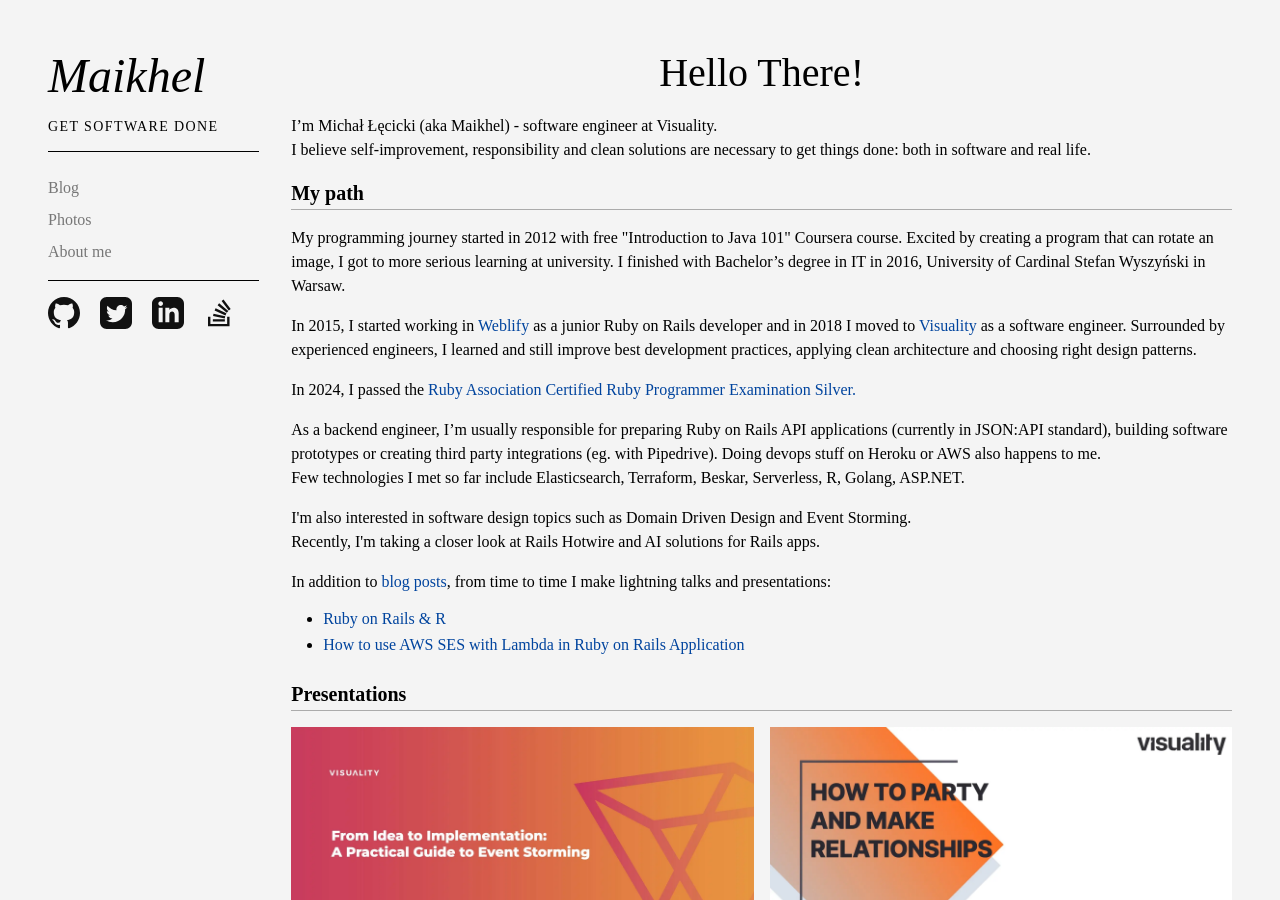
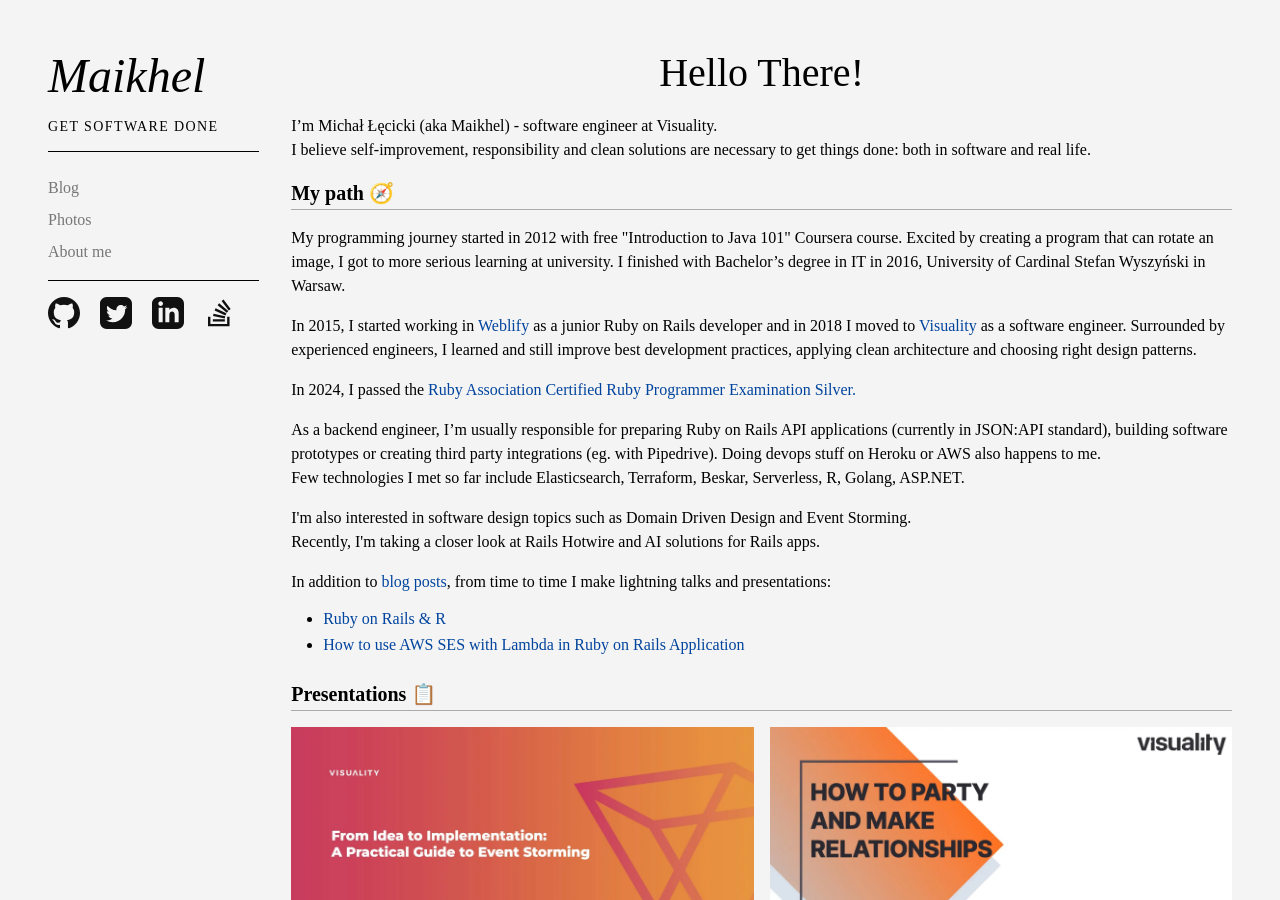
Before and after one commit to maikhel/maikhel.github.io, a Jekyll site: the page built from about.html, in a window 1280 px wide and 900 px high. Built offline with Jekyll 4.4.1, drawn with Linux system fonts in a browser that asks for light colours; some of the changed text lies outside the part shown.

Commit message:
Add emojis to section headings in about.html

```diff
--- a/about.html
+++ b/about.html
@@ -8,7 +8,7 @@
     I believe self-improvement, responsibility and clean solutions are necessary to get things done: both in software and real life.</br>
   </p>
 
-  <h3 class="f4 b pv1 mv2 bb b--black-30 dark--b--white-30"> My path </h3>
+  <h3 class="f4 b pv1 mv2 bb b--black-30 dark--b--white-30"> My path 🧭 </h3>
   <p class="lh-copy">
     My programming journey started in 2012 with free "Introduction to Java 101" Coursera course. Excited by creating a program that can rotate an image, I got to more serious learning at university. I finished with Bachelor’s degree in IT in 2016, University of Cardinal Stefan Wyszyński in Warsaw.
   </p>
@@ -57,7 +57,7 @@
     <li class="pb2"> <a href="https://www.youtube.com/watch?v=lLByVFjsIpY" target="_blank" title="AWS SES with Lambda in Ruby on Rails Application" class="link dark-blue dark--gold dim">How to use AWS SES with Lambda in Ruby on Rails Application</a></li>
   </ul>
 
-  <h3 class="f4 b pv1 mv2 bb b--black-30 dark--b--white-30"> Presentations </h3>
+  <h3 class="f4 b pv1 mv2 bb b--black-30 dark--b--white-30"> Presentations 📋 </h3>
   <div class="flex flex-wrap">
     <div class="fl w-100 w-100-m w-50-ns pr2-ns">
       <img src="images/event_storming_presentation_slide.webp" class="db pv2" alt="Event storming slide image" loading="lazy">
@@ -152,7 +152,7 @@
     </div>
   </div>
 
-  <h3 class="f4 b pv1 mv2 bb b--black-30 dark--b--white-30"> Workshops </h3>
+  <h3 class="f4 b pv1 mv2 bb b--black-30 dark--b--white-30"> Workshops ⚒️ </h3>
   <div class="fl w-50 pr2-ns">
     <img src="images/kanban.gif" class="db mt2" alt="Kanban" loading="lazy">
   </div>
@@ -165,7 +165,7 @@
   </div>
 
   <div class="db fl">
-    <h3 class="f4 b pv1 mv2 bb b--black-30 dark--b--white-30"> Other </h3>
+    <h3 class="f4 b pv1 mv2 bb b--black-30 dark--b--white-30"> Other 📚 </h3>
     <p class="lh-copy">
         Primary field of my knowledge is psychology - I got psychology Master's Degree in 2015, University of Cardinal Stefan Wyszyński in Warsaw.</br>
         Several psychology-related topics like stress management, cognitive psychology or productivity still fascinate me.</br>
```
